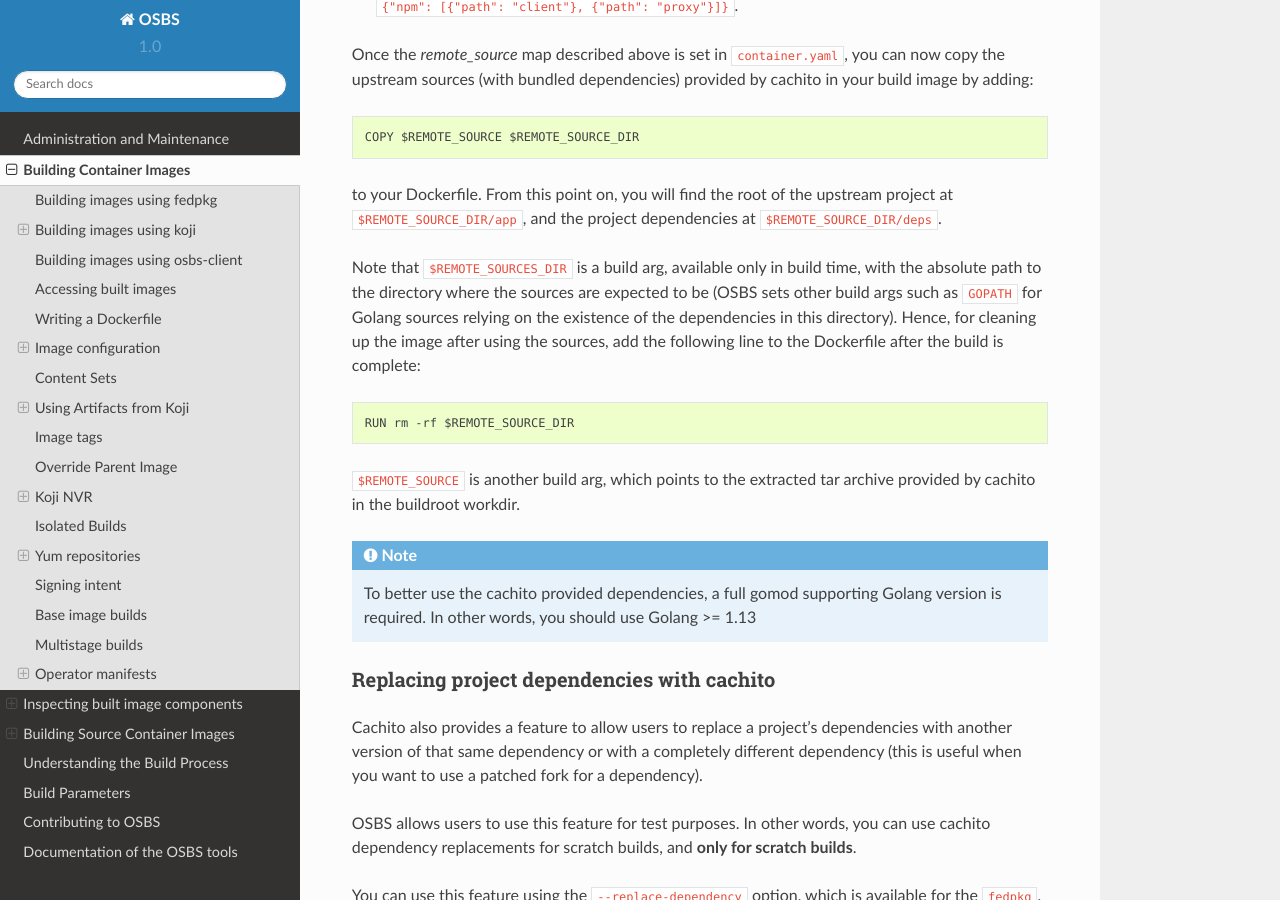
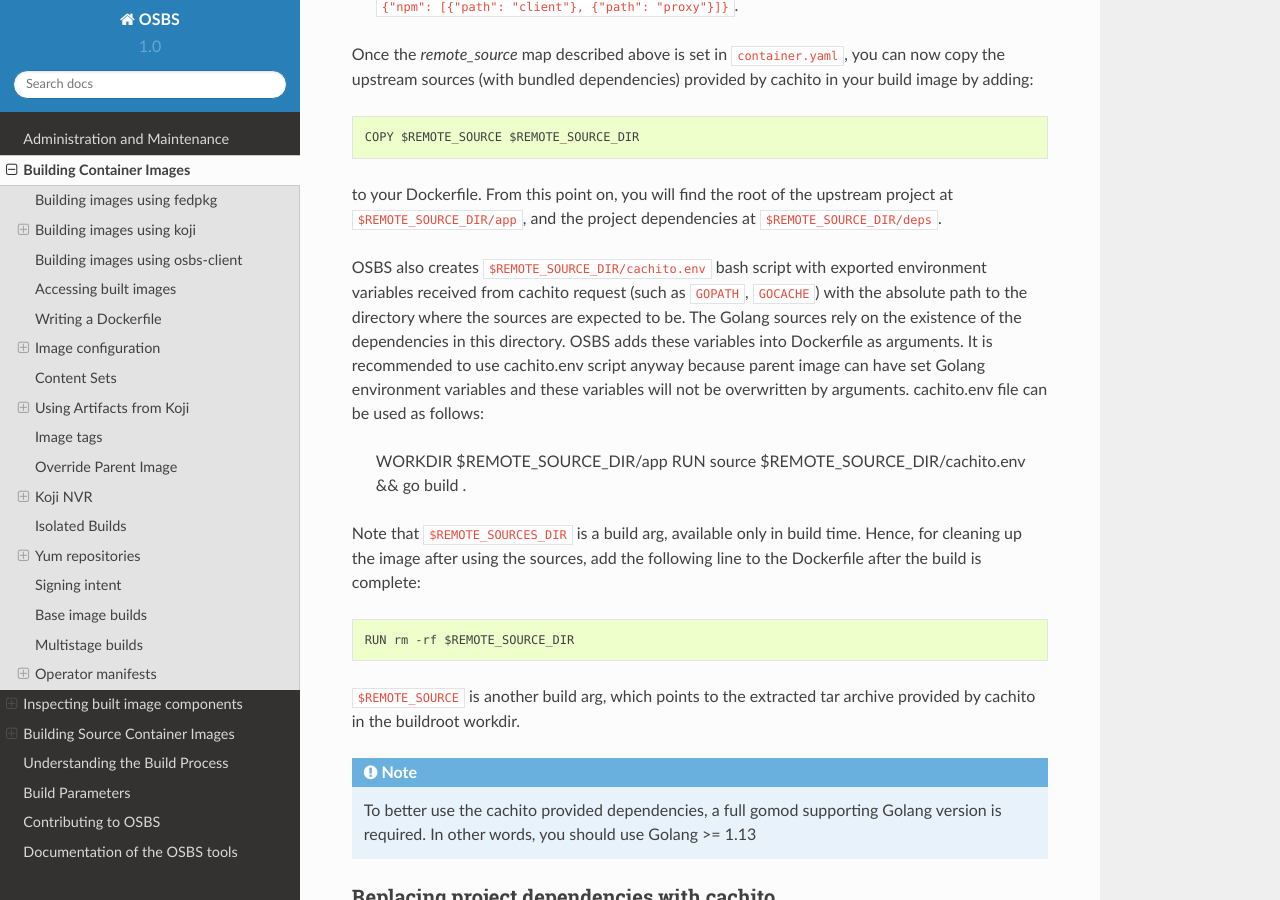
Before and after one commit to containerbuildsystem/osbs-docs, a Sphinx documentation site: the page built from docs/users.rst, in a window 1280 px wide and 900 px high, scrolled down 13768 px. Built offline with Sphinx 7.4.7 and the Read the Docs theme 2.0.0, drawn with Linux system fonts in a browser that asks for light colours.

Commit message:
Set env variables with cachito.env script
Signed-off-by: Ladislav Kolacek <lkolacek@redhat.com>

```diff
--- a/docs/users.rst
+++ b/docs/users.rst
@@ -716,12 +716,21 @@ to your Dockerfile. From this point on, you will find the root of the upstream
 project at ``$REMOTE_SOURCE_DIR/app``, and the project dependencies at
 ``$REMOTE_SOURCE_DIR/deps``.
 
-Note that ``$REMOTE_SOURCES_DIR`` is a build arg, available only in build time,
-with the absolute path to the directory where the sources are expected to be
-(OSBS sets other build args such as ``GOPATH`` for Golang sources relying on
-the existence of the dependencies in this directory). Hence, for cleaning up
-the image after using the sources, add the following line to the Dockerfile
-after the build is complete::
+OSBS also creates ``$REMOTE_SOURCE_DIR/cachito.env`` bash script with exported
+environment variables received from cachito request (such as ``GOPATH``,
+``GOCACHE``) with the absolute path to the directory where the sources are
+expected to be. The Golang sources rely on the existence of the dependencies
+in this directory. OSBS adds these variables into Dockerfile as arguments. It
+is recommended to use cachito.env script anyway because parent image can have
+set Golang environment variables and these variables will not be overwritten by
+arguments. cachito.env file can be used as follows:
+
+    WORKDIR $REMOTE_SOURCE_DIR/app
+    RUN source $REMOTE_SOURCE_DIR/cachito.env && go build .
+
+Note that ``$REMOTE_SOURCES_DIR`` is a build arg, available only in build time.
+Hence, for cleaning up the image after using the sources, add the following
+line to the Dockerfile after the build is complete::
 
     RUN rm -rf $REMOTE_SOURCE_DIR
 
```
